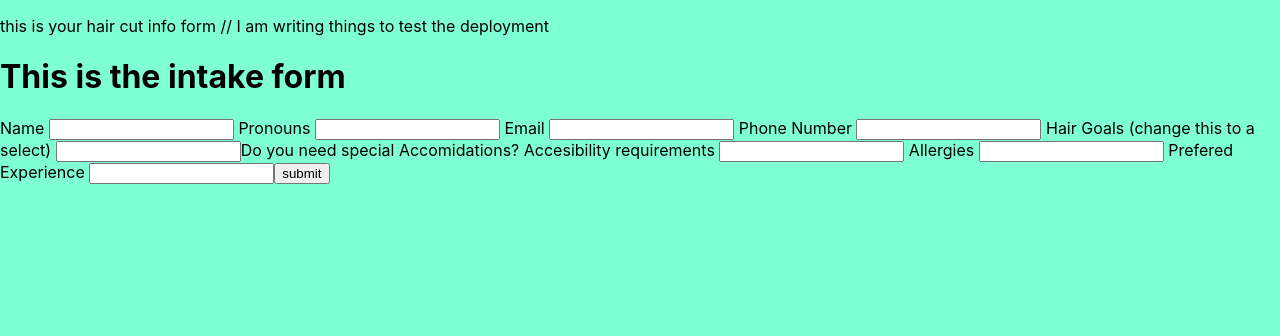
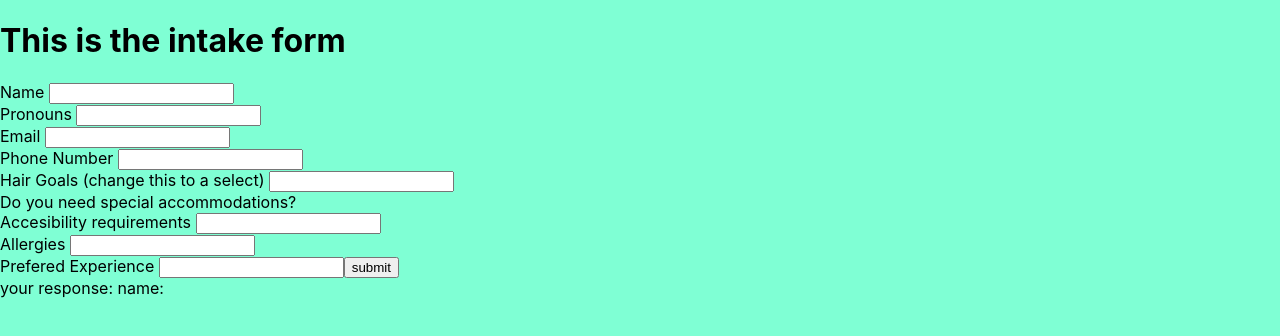
Before and after one commit to Matthewharrisak/moonCuts, a React (Create React App) app: page / in a window 1280 px wide. Shown: the top 336 px of the page. Built offline with nearby package versions, Linux system fonts and the light colour scheme.

Commit message:
added form

```diff
--- a/src/App.css
+++ b/src/App.css
@@ -1,3 +1,7 @@
 body {
   background-color: aquamarine;
 }
+
+.inTakeForm {
+  display: flexbox;
+}
--- a/src/App.js
+++ b/src/App.js
@@ -5,12 +5,6 @@ import InTakeForm from './Components/InTakeForm'
 function App() {
   return (
     <div className="App">
-      <header className="App-header">
-        <p>
-          this is your hair cut info form // I am writing things to test the deployment
-        </p>
-
-      </header>
       <InTakeForm/>
     </div>
   );
--- a/src/Components/InTakeForm.jsx
+++ b/src/Components/InTakeForm.jsx
@@ -46,44 +46,51 @@ function InTakeForm() {
     return(
         <div>
         <h1> This is the intake form </h1>
-            <div>
+            <div className='inTakeForm'>
                 <label> Name </label>
                 <input type='text'
                  onChange={(e) => dispatch({type: 'addName' , payload: e.target.value})
                 }
                  />
+                 <br/>
                  <label> Pronouns </label>
-
                  <input type='text'
                  onChange={(e) => dispatch({type: 'addPronouns' , payload: e.target.value})
                 }
                  />
+                 <br/>
                  <label> Email </label>
                  <input type='text'
                  onChange={(e) => dispatch({type: 'addEmail' , payload: e.target.value})
                 }
                  />
+                 <br/>
                  <label> Phone Number </label>
                  <input type='text'
                  onChange={(e) => dispatch({type: 'addPhone' , payload: e.target.value})
                 }
                  />
+                 <br/>
                  <label> Hair Goals (change this to a select) </label>
                  <input type='text'
                  onChange={(e) => dispatch({type: 'addHairGoal' , payload: e.target.value})
                 }
                  />
-                 Do you need special Accomidations?
+                 <br/>
+                 Do you need special accommodations?
+                 <br/>
                  <label> Accesibility requirements </label>
                  <input type='text'
                  onChange={(e) => dispatch({type: 'addAccessibility' , payload: e.target.value})
                 }
                  />
+                 <br/>
                  <label> Allergies </label>
                  <input type='text'
                  onChange={(e) => dispatch({type: 'addAllergies' , payload: e.target.value})
                 }
                  />
+                 <br/>
                  <label> Prefered Experience </label>
                  <input type='text'
                  onChange={(e) => dispatch({type: 'addExperience' , payload: e.target.value})
@@ -92,6 +99,9 @@ function InTakeForm() {
 
             <button onClick={(evt) => handleSubmit(evt)}> submit </button>
             </div>
+            your response:
+           name: {state.name}
+
         </div>
     )
 }
```
